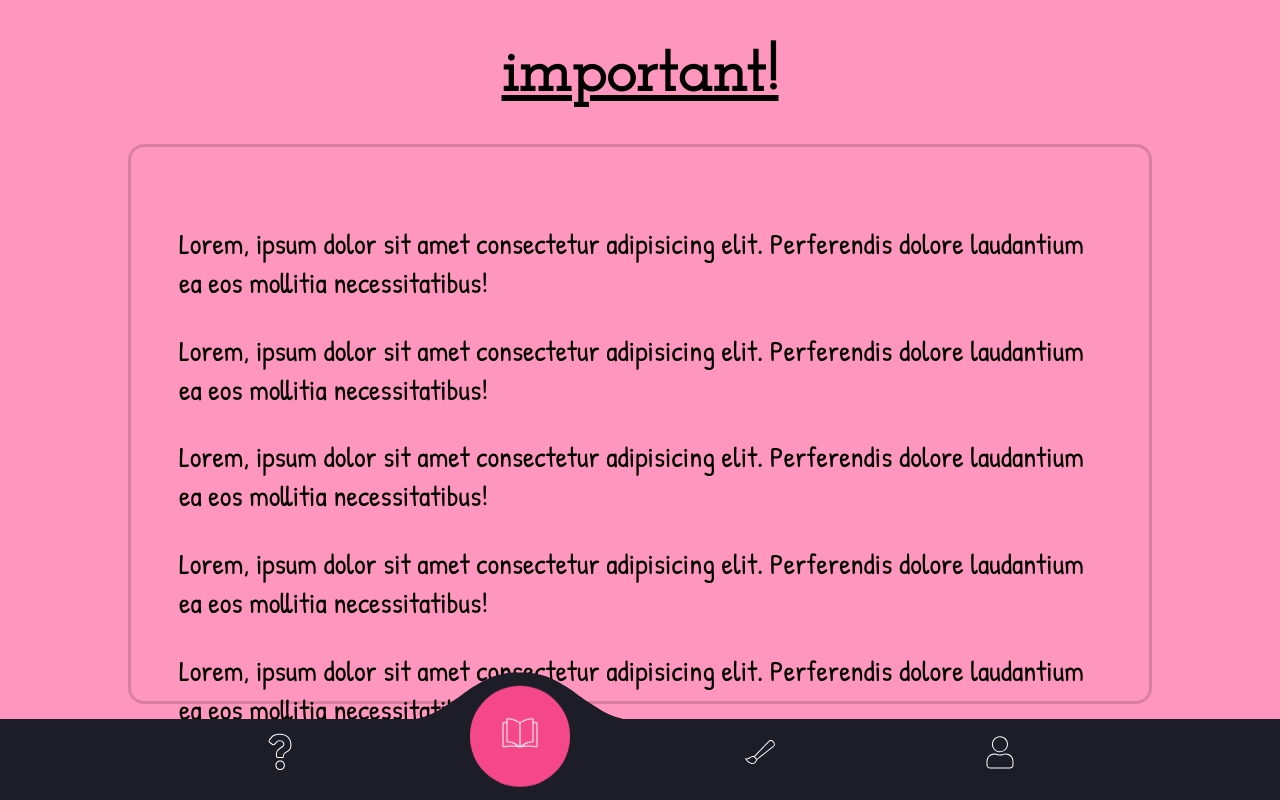
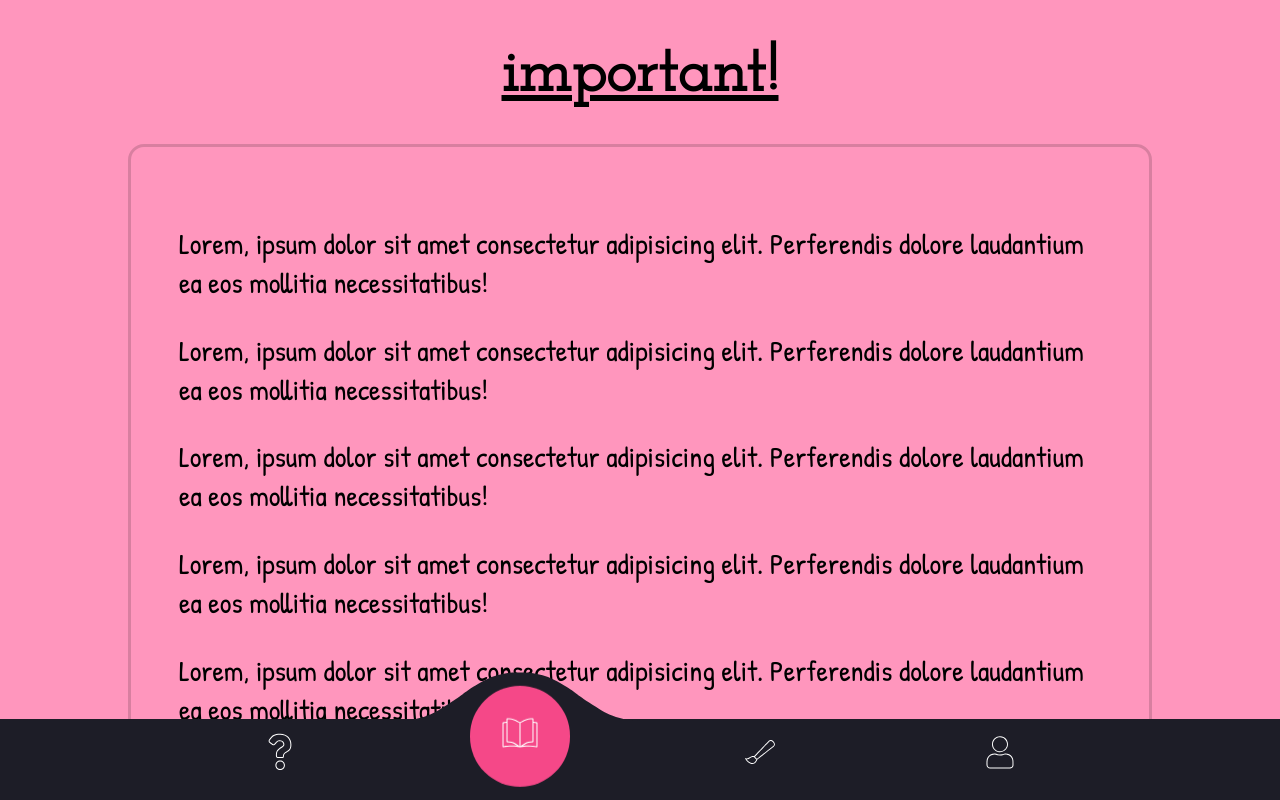
Before and after one commit to priydarshiroopak/NWP-dashboard, a React (Create React App) app: page / in a window 1280 px wide. Both pictures are taken after a click on the button 520 px from the left and 759 px from the top of the page. Shown: the top 800 px of the page. Built offline with nearby package versions, Linux system fonts and the light colour scheme.

Commit message:
Update App.css

```diff
--- a/src/App.css
+++ b/src/App.css
@@ -188,7 +188,7 @@ html {
    position: relative;
    top:10vh;
    width: 80vw;
-   height: 70vh;
+   min-height: 70vh;
     border: solid rgba(0, 0, 0, 0.151);
     border-radius: 1rem;
     background-color:##07000067;
```
